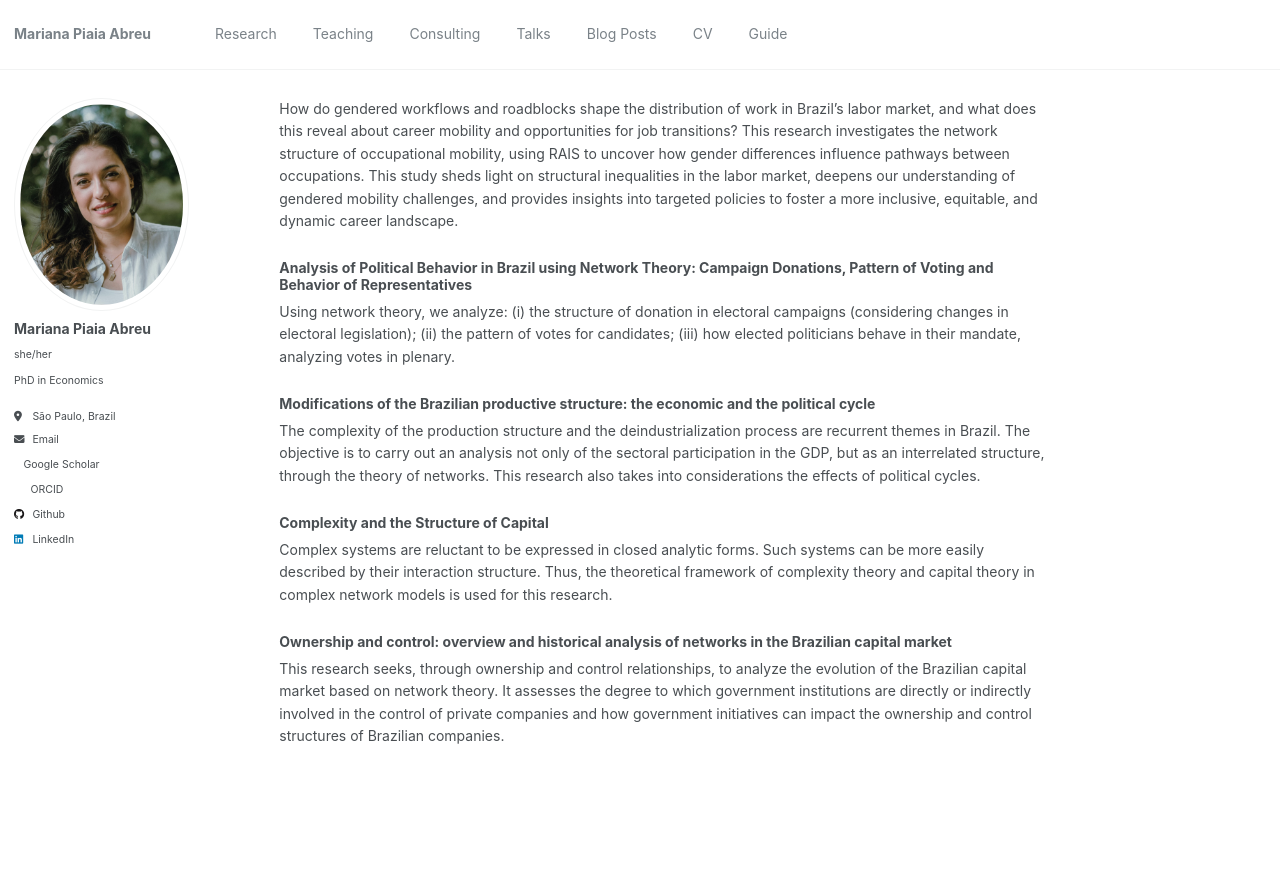
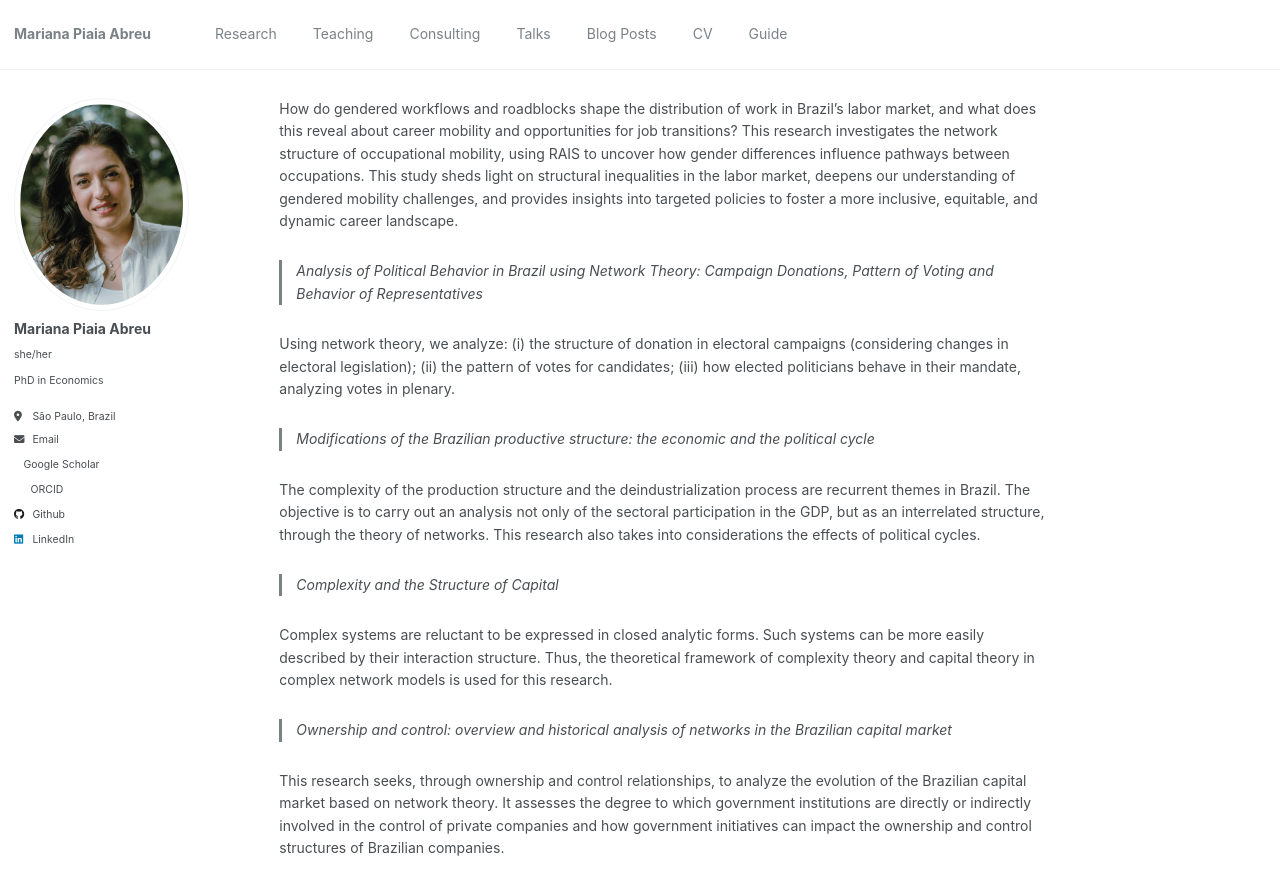
Before and after one commit to piaiaabreu/piaiaabreu.github.io, a Jekyll site: the page built from _pages/research.md, in a window 1280 px wide and 900 px high, scrolled down 1081 px. Shown: the top 895 px of the window. Built offline with Jekyll 4.4.1, drawn with Linux system fonts in a browser that asks for light colours.

```diff
--- a/_pages/research.md
+++ b/_pages/research.md
@@ -39,14 +39,18 @@ redirect_from:
 
 How do gendered workflows and roadblocks shape the distribution of work in Brazil’s labor market, and what does this reveal about career mobility and opportunities for job transitions? This research investigates the network structure of occupational mobility, using RAIS to uncover how gender differences influence pathways between occupations. This study sheds light on structural inequalities in the labor market, deepens our understanding of gendered mobility challenges, and provides insights into targeted policies to foster a more inclusive, equitable, and dynamic career landscape.
 
-### Analysis of Political Behavior in Brazil using Network Theory: Campaign Donations, Pattern of Voting and Behavior of Representatives
+> Analysis of Political Behavior in Brazil using Network Theory: Campaign Donations, Pattern of Voting and Behavior of Representatives
+
 Using network theory, we analyze: (i) the structure of donation in electoral campaigns (considering changes in electoral legislation); (ii) the pattern of votes for candidates; (iii) how elected politicians behave in their mandate, analyzing votes in plenary.
 
-### Modifications of the Brazilian productive structure: the economic and the political cycle
+> Modifications of the Brazilian productive structure: the economic and the political cycle
+
 The complexity of the production structure and the deindustrialization process are recurrent themes in Brazil. The objective is to carry out an analysis not only of the sectoral participation in the GDP, but as an interrelated structure, through the theory of networks. This research also takes into considerations the effects of political cycles.
 
-### Complexity and the Structure of Capital
+> Complexity and the Structure of Capital
+
 Complex systems are reluctant to be expressed in closed analytic forms. Such systems can be more easily described by their interaction structure. Thus, the theoretical framework of complexity theory and capital theory in complex network models is used for this research.
 
-### Ownership and control: overview and historical analysis of networks in the Brazilian capital market
+> Ownership and control: overview and historical analysis of networks in the Brazilian capital market
+
 This research seeks, through ownership and control relationships, to analyze the evolution of the Brazilian capital market based on network theory. It assesses the degree to which government institutions are directly or indirectly involved in the control of private companies and how government initiatives can impact the ownership and control structures of Brazilian companies.
```
